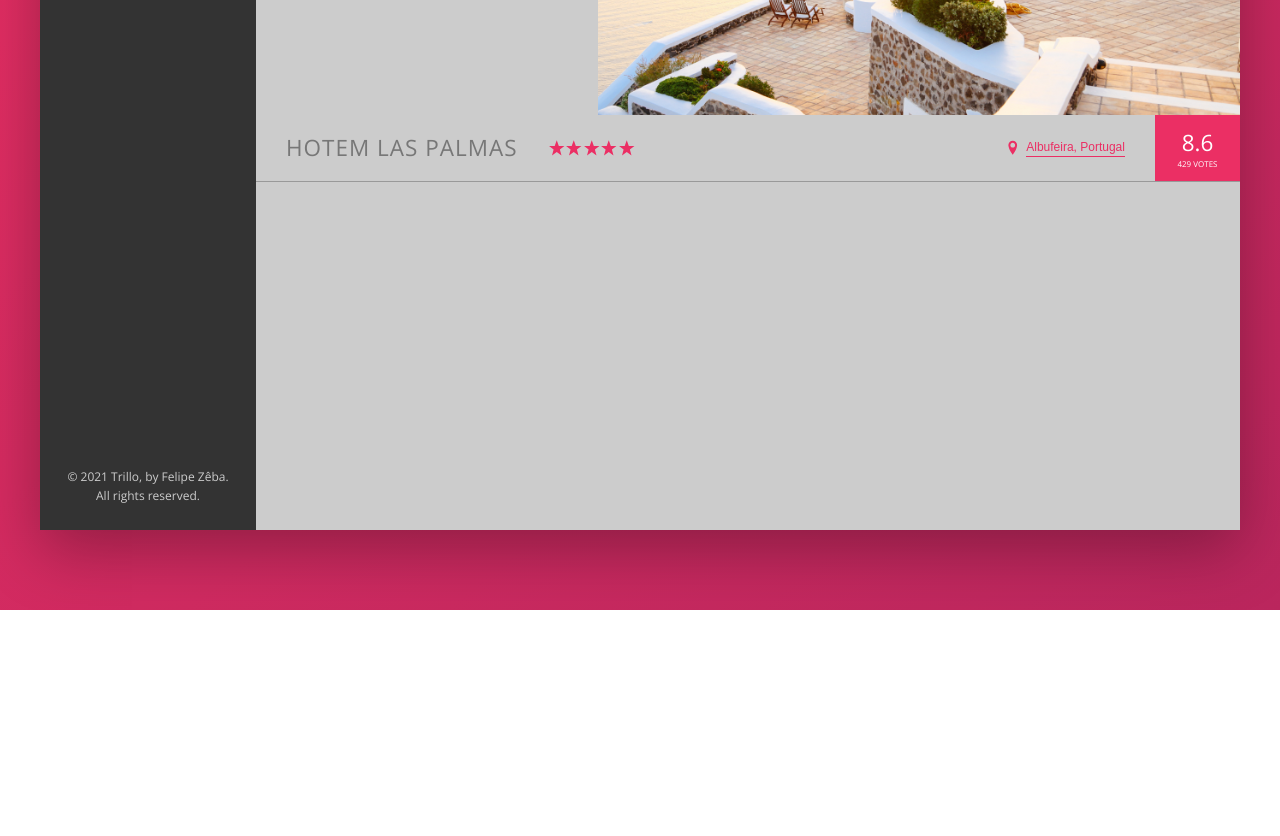
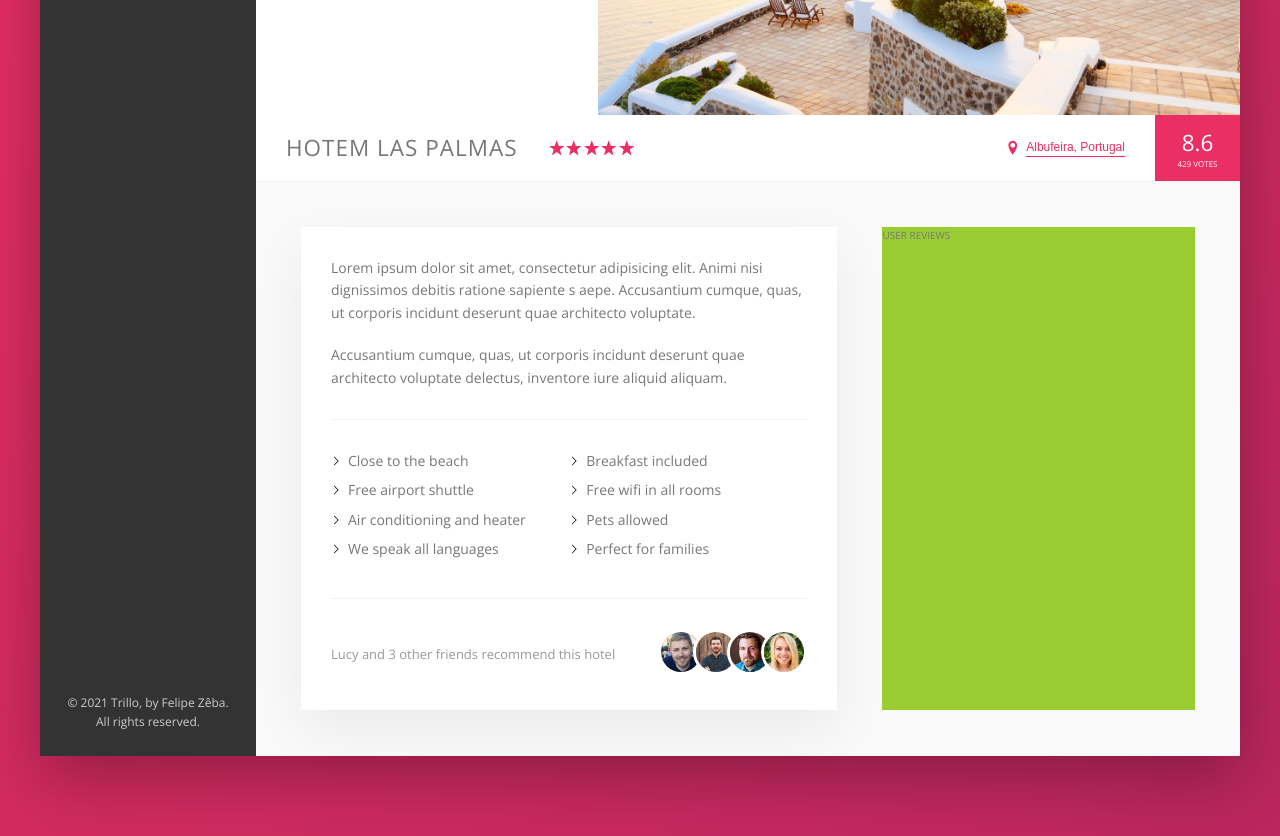
Before and after one commit to felipe-zg/Trillo, a website: page index.html in a window 1280 px wide. Shown: the part 420-1256 px from the top of the page. Before the commit the page ends 1030 px from the top, so only its background shows below. Drawn offline with nearby package versions, Linux system fonts and the light colour scheme.

Commit message:
feat: add description section

```diff
--- a/index.html
+++ b/index.html
@@ -63,7 +63,7 @@
                                     <use xlink:href="img/sprite.svg#icon-aircraft-take-off"/>
                                 </svg>
                                 <span>Flight</span>
-                            </a>''
+                            </a>
                         </li>
                         <li class="side-nav__item">
                             <a href="#" class="side-nav__link">
@@ -134,6 +134,46 @@
                             <div class="overview__rating-count">429 votes</div>
                         </div>
                     </div>
+
+                    <div class="detail">
+
+                        <div class="description">
+                            <p class="paragraph">
+                                Lorem ipsum dolor sit amet, consectetur adipisicing elit. Animi nisi dignissimos debitis ratione sapiente s
+                                aepe. Accusantium cumque, quas, ut corporis incidunt deserunt quae architecto voluptate.
+                            </p>
+                            <p class="paragraph">
+                                Accusantium cumque, quas, ut corporis incidunt deserunt quae architecto voluptate delectus, inventore iure aliquid aliquam.
+                            </p>
+
+                            <ul class="list">
+                                <li class="list__item">Close to the beach</li>
+                                <li class="list__item">Breakfast included</li>
+                                <li class="list__item">Free airport shuttle</li>
+                                <li class="list__item">Free wifi in all rooms</li>
+                                <li class="list__item">Air conditioning and heater</li>
+                                <li class="list__item">Pets allowed</li>
+                                <li class="list__item">We speak all languages</li>
+                                <li class="list__item">Perfect for families</li>
+                            </ul>
+
+                            <div class="recommend">
+                                <p class="recommend__count">
+                                    Lucy and 3 other friends recommend this hotel
+                                </p>
+                                <div class="recomment__friends">
+                                    <img src="img/user-3.jpg" alt="friend 1" class="recommend__photo">
+                                    <img src="img/user-4.jpg" alt="friend 2" class="recommend__photo">
+                                    <img src="img/user-5.jpg" alt="friend 3" class="recommend__photo">
+                                    <img src="img/user-6.jpg" alt="friend 4" class="recommend__photo">
+                                </div>
+                            </div>
+                        </div>
+
+                        <div class="user-reviews">
+                            USER REVIEWS
+                        </div>
+                    </div>
                 </main>
             </div>
         </div>
--- a/sass/_base.scss
+++ b/sass/_base.scss
@@ -14,7 +14,10 @@
     --color-grey-dark-3: #999;
 
 
+    --shadow-light: 0 2rem 5rem rgba(0, 0, 0, .06);
     --shadow-dark: 0 2rem 6rem rgba(0, 0, 0, .3);
+
+    --line: 1px solid var(--color-grey-light-2);
 }
 
 *{
--- a/sass/_components.scss
+++ b/sass/_components.scss
@@ -204,7 +204,7 @@
 .overview {
     display: flex;
     align-items: center;
-    border-bottom: 1px solid var(--color-grey-dark-3);
+    border-bottom: var(--line);
 
     &__heading {
         font-size: 2.25rem;
@@ -304,3 +304,76 @@
         box-shadow: none;
     }
 }
+
+
+///////////////////////////////////////
+//PARAGRAPH
+.paragraph:not(:last-of-type) {
+    margin-bottom: 2rem;
+}
+
+
+
+///////////////////////////////////////
+//LIST
+.list {
+    list-style: none;
+    margin: 3rem 0;
+    padding: 3rem 0;
+    border-top: var(--line);
+    border-bottom: var(--line);
+
+    display: flex;
+    flex-wrap: wrap;
+
+    &__item {
+        flex: 0 0 50%;
+        margin-bottom: .7rem;
+    }
+
+    &__item::before {
+        content: "";
+        display: inline-block;
+        height: 1rem;
+        width: 1rem;
+        margin-right: .7rem;
+
+        //OLD BROWSERS
+        background-image: url(../img/chevron-thin-right.svg);
+        background-size: cover;
+
+        //NEW BROWSERS - MASKS
+        // background-color: var(--color-primary);
+        // --webkit-mask-image:  url(../img/chevron-thin-right.svg);
+        // --webkit-mask-size: cover;
+        // mask-image:  url(../img/chevron-thin-right.svg);
+        // mask-size: cover;
+    }
+}
+
+
+
+
+///////////////////////////////////////
+//RECOMMENDED
+
+.recommend {
+    font-size: 1.3rem;
+    color: var(--color-grey-dark-3);
+
+    display: flex;
+    justify-content: space-between;
+    align-items: center;
+
+    &__photo {
+        box-sizing: content-box;
+        height: 4rem;
+        width: 4rem;
+        border-radius: 50%;
+        border: .3rem solid #fff;
+
+        &:not(:last-child) {
+            margin-right: -1.5rem;
+        }
+    }
+}
--- a/sass/_layout.scss
+++ b/sass/_layout.scss
@@ -10,7 +10,7 @@
     font-size: 1.4rem;
     height: 7rem;
     background-color: #fff;
-    border-bottom: 1px solid var(--color-grey-light-2);
+    border-bottom: var(--line);
 
     display: flex;
     justify-content: space-between;
@@ -30,9 +30,29 @@
     justify-content: space-between;
 }
 
+//MAIN CONTENT
 .hotel-view {
-    background-color: #ccc;
+    background-color: #fff;
+    flex: 1;
+}
 
+.detail {
+    display: flex;
+    padding: 4.5rem;
+    background-color: var(--color-grey-light-1);
+    border-bottom: var(--line);
+}
+
+.description {
+    font-size: 1.4rem;
+    background-color: #fff;
+    box-shadow: var(--shadow-light);
+    padding: 3rem;
+    flex: 0 0 60%;
+    margin-right: 4.5rem;
+}
+
+.user-reviews {
+    background-color: yellowgreen;
     flex: 1;
-    height: 80rem;
 }
```
Also changed, not shown: css/style.css.
